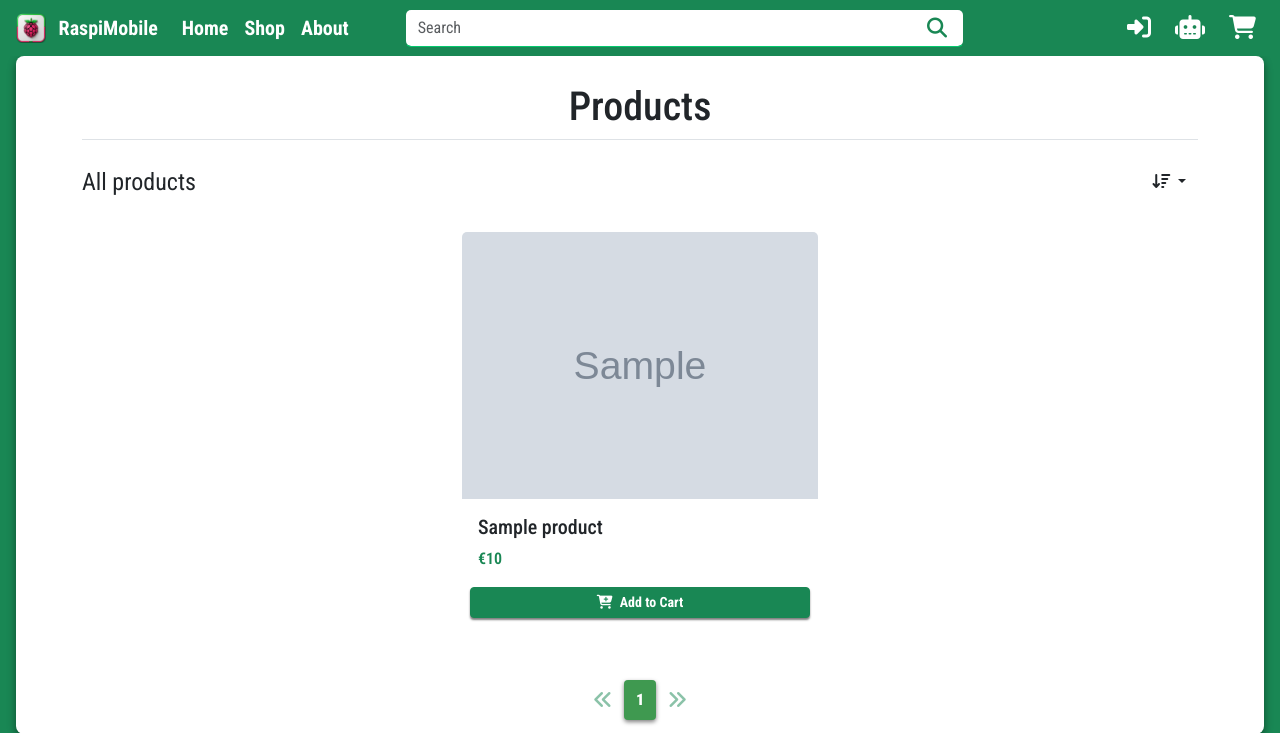
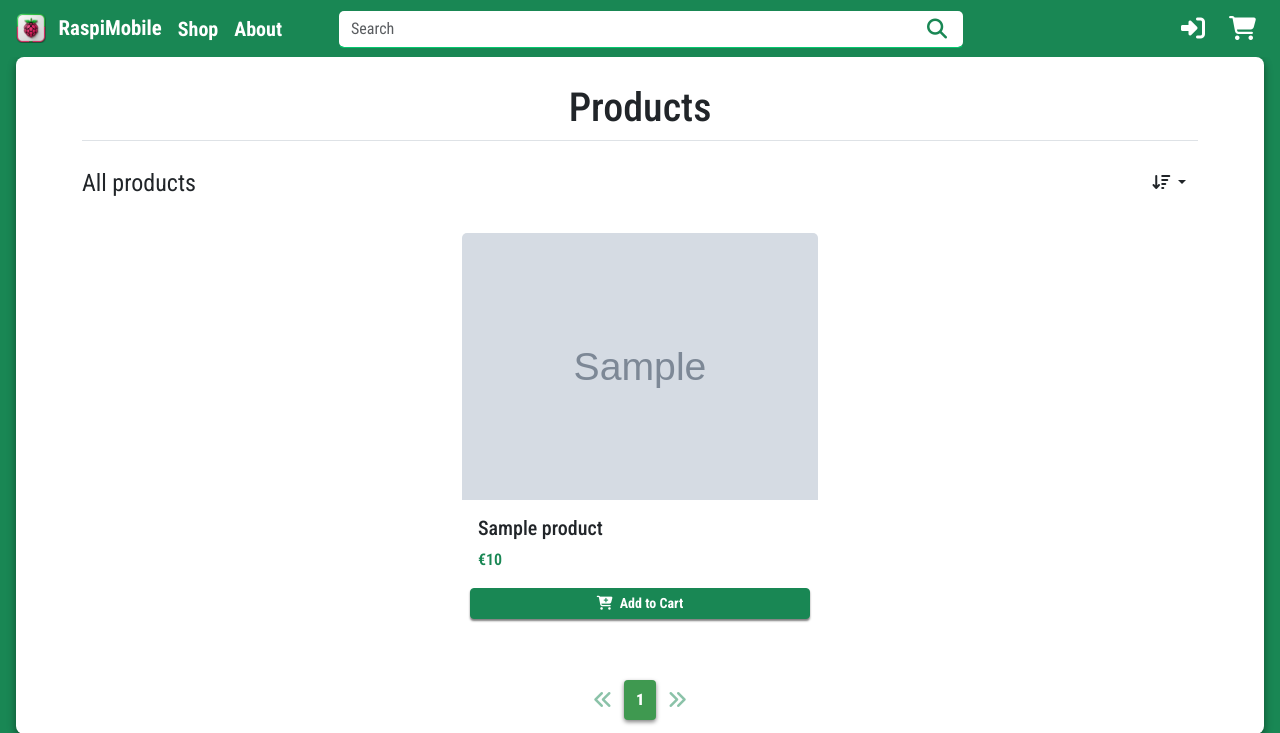
Before and after one commit to tibssy/RaspiMobile, a Django app: template products/templates/products/product_list.html in a window 1280 px wide. Shown: the top 733 px of the page. Run offline with Django 5.2, Linux system fonts and the light colour scheme; the template is opened without the code that fills it: most values are stand-ins (such as "Sample title", 1, 10 or a date in 2020); grey boxes marked "Sample" are stand-in pictures.

Commit message:
Fix UI element size and color

```diff
--- a/products/templates/products/partials/product_card.html
+++ b/products/templates/products/partials/product_card.html
@@ -16,7 +16,7 @@
     <div class="card-footer bg-white border-top-0 px-2 pt-0 pb-2">
         {% if product.stock_quantity > 0 %}
             {% if product.stock_quantity < 10 %}
-                <span class="position-absolute bottom-0 end-0 badge rounded-pill bg-warning text-dark mb-5 me-2 fs-6">
+                <span class="position-absolute bottom-0 end-0 badge rounded-pill bg-warning text-dark mb-5 me-2 fs-7">
                     {% blocktrans count counter=product.stock_quantity %}
                         Only {{ counter }} left in stock!
                     {% plural %}
--- a/static/css/style.css
+++ b/static/css/style.css
@@ -35,6 +35,14 @@ body {
     height: 100vh;
 }
 
+
+#logo-text {
+    font-size: 1.3rem;
+}
+
+.fs-7 {
+    font-size: 0.85rem !important;
+}
 
 #slideContainer {
     width: 200vw;
--- a/templates/partials/navbar.html
+++ b/templates/partials/navbar.html
@@ -2,7 +2,7 @@
 
 <nav class="navbar navbar-expand-md primary-bg">
     <div class="container mw-100 px-0">
-        <a class="navbar-brand" href="{{ home_url }}">
+        <a class="navbar-brand me-2" href="{{ home_url }}">
             <img src="{% static 'images/logo.webp' %}" alt="Site Logo" height="30" class="d-inline-block align-top">
             <span id="logo-text" class="text-white fw-bold ms-2">RaspiMobile</span>
         </a>
@@ -18,7 +18,8 @@
                     <i class="fa-solid fa-right-to-bracket"></i>
                 </a>
             {% endif %}
-            <a class="icon-button rounded assistant-button sidebar-control">
+            <a class="icon-button rounded assistant-button sidebar-control d-none">
+                <!-- placeholder for chatbot -->
                 <i class="fa-solid fa-robot"></i>
             </a>
             <a class="icon-button rounded cart-button sidebar-control">
@@ -31,7 +32,7 @@
 
         <div class="collapse navbar-collapse" id="navbarSupportedContent">
             <ul class="navbar-nav flex-row gap-3 gap-md-0 fs-5 text-center mt-2 mt-md-0 mb-0">
-                <li class="nav-item flex-fill lh-1">
+                <li class="nav-item flex-fill lh-1 d-md-none">
                     <a class="nav-link {% if request.path == home_url %}active{% endif %}" aria-current="page" href="{{ home_url }}">Home</a>
                 </li>
                 <li class="nav-item flex-fill lh-1">
@@ -46,7 +47,7 @@
                     </li>
                 {% endif %}
             </ul>
-            <form class="d-flex flex-fill ps-md-5 mt-3 mb-2 my-md-0 position-relative" action="{% url 'product_list' %}" method="get" role="search">
+            <form class="d-flex flex-fill ps-md-2 ps-lg-4 ps-xl-5 mt-3 mb-2 my-md-0 position-relative" action="{% url 'product_list' %}" method="get" role="search">
                 <input class="form-control rounded lh-base pe-5" type="search" placeholder="Search" name="q" value="{{ search_term }}" aria-label="Search">
                 <button class="btn position-absolute top-50 end-0 translate-middle-y me-3 p-0 fs-5" type="submit">
                     <i class="fa-solid fa-magnifying-glass primary-fg"></i>
@@ -64,7 +65,8 @@
                         <i class="fa-solid fa-right-to-bracket"></i>
                     </a>
                 {% endif %}
-                <a class="icon-button rounded assistant-button sidebar-control">
+                <a class="icon-button rounded assistant-button sidebar-control d-none">
+                    <!-- placeholder for chatbot -->
                     <i class="fa-solid fa-robot"></i>
                 </a>
                 <a class="icon-button rounded cart-button sidebar-control">
--- a/templates/partials/sidebar.html
+++ b/templates/partials/sidebar.html
@@ -7,27 +7,8 @@
             {% include 'profiles/partials/profile_sidebar.html' %}
         </div>
 
-        <div class="carousel-item h-100 px-3 pe-md-0">
-            <div class="d-flex flex-column h-100">
-                <h2 class="text-white mt-2 pb-2 border-bottom">{% trans "Shop Assistant" %}</h2>
-                <div id="chatContainer" class="d-flex flex-column align-items-end h-100 pe-3 overflow-y-auto">
-                    <div class="mt-auto">
-                         <p>message1</p>
-                         <p>message2</p>
-                         <p>message3</p>
-                         <p>message4</p>
-                         <p>message5</p>
-                         <p>message6</p>
-                         <p>message7</p>
-                         <p>message8</p>
-                         <p>message9</p>
-                    </div>
-                </div>
-                <form class="d-flex mt-2" role="search">
-                    <input class="form-control rounded" type="search" placeholder="{% trans 'Chat with Assistant' %}" aria-label="{% trans 'Chat' %}">
-                     <button class="btn btn-primary ms-2" type="submit">{% trans "Send" %}</button>
-                </form>
-            </div>
+        <div class="carousel-item h-100 px-3 pe-md-0 d-none">
+            <!-- placeholder for chatbot chat history -->
         </div>
 
         <div class="carousel-item h-100 px-3 pe-md-0">
```
